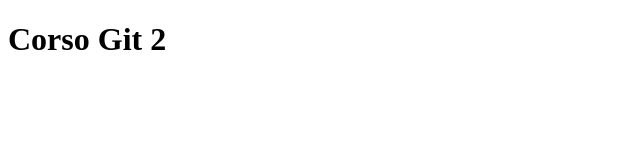
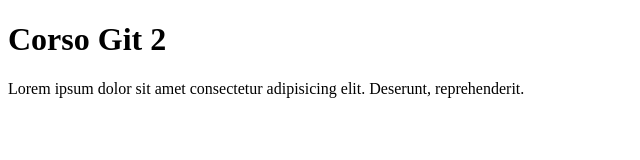
Before and after one commit to Gianlucadl92/corsogit, a plain HTML site: page index.html in a window 1280 px wide. Shown: the whole page, without its empty margins (0-640 px from the left). Drawn offline with Linux system fonts and the light colour scheme.

Commit message:
aggiunto testo

```diff
--- a/index.html
+++ b/index.html
@@ -1,11 +1,15 @@
 <!DOCTYPE html>
 <html lang="en">
+
 <head>
     <meta charset="UTF-8">
     <meta name="viewport" content="width=device-width, initial-scale=1.0">
     <title>Corso Git</title>
 </head>
+
 <body>
     <h1>Corso Git 2</h1>
+    <p>Lorem ipsum dolor sit amet consectetur adipisicing elit. Deserunt, reprehenderit.</p>
 </body>
+
 </html>
```
